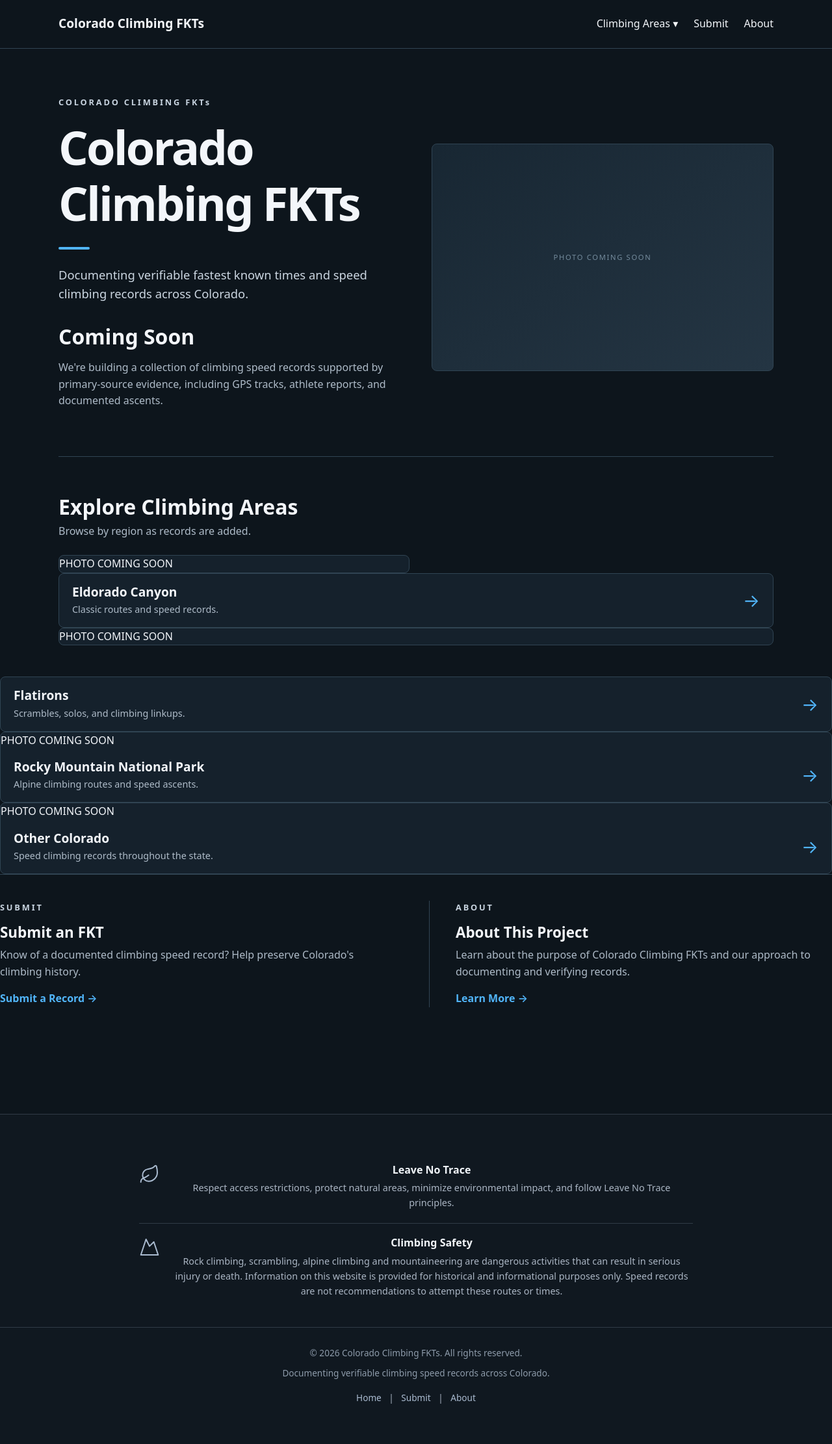
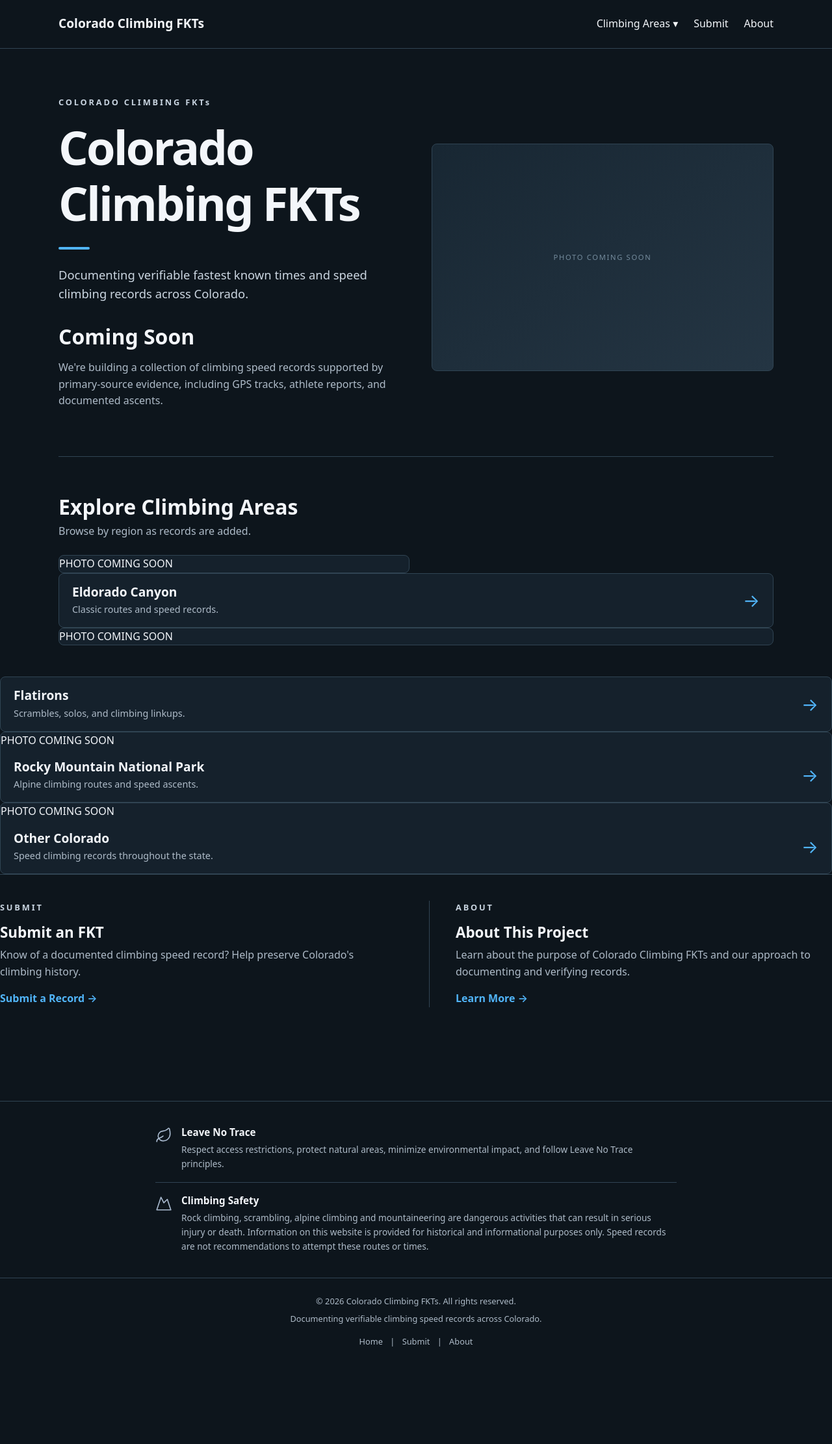
Before and after one commit to ClimbingFKT/climbingfkt.github.io, a Jekyll site: the page built from index.html, in a window 1280 px wide. Shown: the whole page at 65% size. Built offline with Jekyll 4.4.1, drawn with Linux system fonts in a browser that asks for light colours; nearby versions of some CDN libraries; after the commit the page ends 2100 px from its top, so only the background shows below that.

Commit message:
Update style.css

```diff
--- a/assets/css/style.css
+++ b/assets/css/style.css
@@ -16,7 +16,9 @@
   --border: #304453;
 }
 
-/* GLOBAL */
+/* ==========================================
+   GLOBAL
+   ========================================== */
 
 * {
   box-sizing: border-box;
@@ -137,7 +139,9 @@
   color: var(--accent);
 }
 
-/* DROPDOWN */
+/* ==========================================
+   DROPDOWN NAVIGATION
+   ========================================== */
 
 .dropdown {
   position: relative;
@@ -259,7 +263,7 @@
 }
 
 /* ==========================================
-   CLIMBING AREAS
+   CLIMBING AREAS — HOMEPAGE
    ========================================== */
 
 .areas-section {
@@ -294,10 +298,16 @@
   text-decoration: none;
 }
 
-.region-photo {
+/* Homepage region photos */
+
+.region-card .region-photo {
+  width: 100%;
   height: 160px;
+  aspect-ratio: auto;
+  margin: 0;
   border: 0;
   border-bottom: 1px solid var(--border);
+  border-radius: 0;
 }
 
 .region-info {
@@ -325,7 +335,7 @@
 }
 
 /* ==========================================
-   SUBMIT & ABOUT
+   SUBMIT & ABOUT HOMEPAGE LINKS
    ========================================== */
 
 .home-links {
@@ -374,7 +384,9 @@
   margin-bottom: 1.25rem;
 }
 
-/* RECORD TABLES */
+/* ==========================================
+   GENERAL RECORD TABLES
+   ========================================== */
 
 .table-wrapper {
   overflow-x: auto;
@@ -401,7 +413,9 @@
   background: var(--surface);
 }
 
-/* FORMS */
+/* ==========================================
+   FORMS
+   ========================================== */
 
 form {
   max-width: 700px;
@@ -443,7 +457,9 @@
   font-weight: 600;
 }
 
-/* IMAGES */
+/* ==========================================
+   IMAGES
+   ========================================== */
 
 img {
   max-width: 100%;
@@ -460,32 +476,228 @@
 }
 
 /* ==========================================
-   FOOTER
+   REGION PAGES
+   ========================================== */
+
+.region-page {
+  width: 100%;
+  max-width: 1100px;
+  margin: 0 auto;
+  padding: 48px 24px 80px;
+}
+
+.region-header {
+  margin-bottom: 32px;
+}
+
+.region-header h1 {
+  color: var(--text);
+  font-size: clamp(2rem, 5vw, 3rem);
+  font-weight: 600;
+  letter-spacing: -0.03em;
+  line-height: 1.2;
+  margin: 0 0 16px;
+}
+
+.region-header p {
+  color: var(--muted);
+  font-size: 1rem;
+  line-height: 1.7;
+  max-width: 700px;
+  margin: 0;
+}
+
+/* Region page photo space */
+
+.region-page .region-photo {
+  width: 100%;
+  aspect-ratio: 16 / 7;
+  height: auto;
+  background: var(--surface);
+  border: 1px solid var(--border);
+  border-radius: 4px;
+  margin-bottom: 56px;
+  overflow: hidden;
+}
+
+.region-page .region-photo img,
+.region-card .region-photo img {
+  display: block;
+  width: 100%;
+  height: 100%;
+  object-fit: cover;
+}
+
+/* Region records */
+
+.region-records h2 {
+  color: var(--text);
+  font-size: 1.5rem;
+  font-weight: 600;
+  margin: 0 0 12px;
+}
+
+.region-records > p {
+  color: var(--muted);
+  font-size: 0.95rem;
+  line-height: 1.7;
+  margin: 0 0 28px;
+}
+
+/* Region record tables */
+
+.table-scroll {
+  width: 100%;
+  overflow-x: auto;
+}
+
+.records-table {
+  width: 100%;
+  border-collapse: collapse;
+  text-align: left;
+  font-size: 0.9rem;
+}
+
+.records-table th {
+  background: var(--surface);
+  color: var(--muted);
+  font-weight: 600;
+  padding: 14px 16px;
+  border-bottom: 1px solid var(--border);
+  white-space: nowrap;
+}
+
+.records-table td {
+  color: var(--text);
+  padding: 18px 16px;
+  border-bottom: 1px solid var(--border);
+}
+
+.records-table tbody tr:hover {
+  background: var(--surface-hover);
+}
+
+.records-table a {
+  color: var(--text);
+  text-decoration: none;
+}
+
+.records-table a:hover {
+  color: var(--accent);
+  text-decoration: underline;
+}
+
+.records-table .empty-records {
+  color: var(--muted);
+  text-align: center;
+  padding: 36px 16px;
+}
+
+/* ==========================================
+   FOOTER — CLEAN DARK DESIGN
    ========================================== */
 
 .site-footer {
+  margin-top: 40px;
+  padding: 0;
+  background: var(--bg);
   border-top: 1px solid var(--border);
-  background: var(--bg);
-  padding: 2rem 0;
+  color: var(--muted);
+  font-size: 0.9rem;
+  text-align: left;
+}
+
+/* Environmental and Safety Notices */
+
+.footer-notices {
+  max-width: 850px;
+  margin: 0 auto;
+  padding: 20px 24px;
+}
+
+.footer-notice {
+  display: flex;
+  flex-direction: row;
+  align-items: flex-start;
+  gap: 14px;
+  padding: 18px 0;
+  text-align: left;
+}
+
+.footer-notice + .footer-notice {
+  border-top: 1px solid var(--border);
+}
+
+/* Leaf and Mountain Icons */
+
+.footer-notice svg {
+  width: 26px;
+  height: 26px;
+  flex-shrink: 0;
+  margin-top: 1px;
+  color: #aabbd0;
+  stroke-width: 1.5;
+}
+
+.footer-notice > div {
+  flex: 1;
+  min-width: 0;
+}
+
+/* Notice Headings */
+
+.footer-notice h3 {
+  margin: 0 0 5px;
+  color: var(--text);
+  font-size: 0.95rem;
+  font-weight: 600;
+  line-height: 1.3;
+}
+
+/* Notice Descriptions */
+
+.footer-notice p {
+  margin: 0;
   color: var(--muted);
   font-size: 0.85rem;
-  text-align: center;
-}
-
-.site-footer p {
-  margin-bottom: 0.5rem;
-}
-
-.site-footer a {
-  color: var(--muted);
-}
-
-.site-footer a:hover {
-  color: var(--accent);
+  line-height: 1.6;
 }
 
 /* ==========================================
-   MOBILE
+   COPYRIGHT AND FOOTER NAVIGATION
+   ========================================== */
+
+.footer-bottom {
+  border-top: 1px solid var(--border);
+  padding: 26px 20px;
+  text-align: center;
+  font-size: 0.8rem;
+}
+
+.footer-bottom p {
+  margin: 0 0 8px;
+  color: var(--muted);
+  line-height: 1.5;
+}
+
+.footer-bottom nav {
+  margin-top: 14px;
+}
+
+.footer-bottom a {
+  color: var(--muted);
+  text-decoration: none;
+  padding: 0 8px;
+  transition: color 0.2s ease;
+}
+
+.footer-bottom a:hover {
+  color: var(--accent);
+  text-decoration: underline;
+}
+
+/* ==========================================
+   MOBILE LAYOUT
    ========================================== */
 
 @media (max-width: 768px) {
@@ -524,7 +736,7 @@
     grid-template-columns: 1fr;
   }
 
-  .region-photo {
+  .region-card .region-photo {
     height: 170px;
   }
 
@@ -545,173 +757,16 @@
 }
 
 /* ==========================================
-   ACCESSIBILITY
+   MOBILE REGION PAGES
    ========================================== */
 
-:focus-visible {
-  outline: 2px solid var(--accent);
-  outline-offset: 3px;
-}
+@media (max-width: 640px) {
 
-@media (prefers-reduced-motion: reduce) {
-  html {
-    scroll-behavior: auto;
-  }
-
-  .region-card {
-    transition: none;
-  }
-}
-
-
-/* Footer Disclaimers */
-
-.site-disclaimer {
-  max-width: 850px;
-  margin: 2rem auto 0;
-  padding-top: 1.5rem;
-  border-top: 1px solid var(--border);
-  text-align: left;
-  font-size: 0.8rem;
-  line-height: 1.6;
-  color: var(--muted);
-}
-
-.site-disclaimer p {
-  margin-bottom: 0.75rem;
-}
-
-.site-disclaimer strong {
-  color: var(--text);
-}
-
-
-
-
-/* ==========================================
-   REGION PAGES
-   ========================================== */
-
-.region-page {
-  width: 100%;
-  max-width: 1100px;
-  margin: 0 auto;
-  padding: 48px 24px 80px;
-}
-
-/* Header */
-
-.region-header {
-  margin-bottom: 32px;
-}
-
-.region-header h1 {
-  color: #f5f5f5;
-  font-size: clamp(2rem, 5vw, 3rem);
-  font-weight: 600;
-  letter-spacing: -0.03em;
-  line-height: 1.2;
-  margin: 0 0 16px;
-}
-
-.region-header p {
-  color: #a3a3a3;
-  font-size: 1rem;
-  line-height: 1.7;
-  max-width: 700px;
-  margin: 0;
-}
-
-/* Reserved photo space */
-
-.region-photo {
-  width: 100%;
-  aspect-ratio: 16 / 7;
-  background: #181818;
-  border: 1px solid #292929;
-  border-radius: 4px;
-  margin-bottom: 56px;
-  overflow: hidden;
-}
-
-.region-photo img {
-  display: block;
-  width: 100%;
-  height: 100%;
-  object-fit: cover;
-}
-
-/* Records */
-
-.region-records h2 {
-  color: #f5f5f5;
-  font-size: 1.5rem;
-  font-weight: 600;
-  margin: 0 0 12px;
-}
-
-.region-records > p {
-  color: #a3a3a3;
-  font-size: 0.95rem;
-  line-height: 1.7;
-  margin: 0 0 28px;
-}
-
-/* Table */
-
-.table-scroll {
-  width: 100%;
-  overflow-x: auto;
-}
-
-.records-table {
-  width: 100%;
-  border-collapse: collapse;
-  text-align: left;
-  font-size: 0.9rem;
-}
-
-.records-table th {
-  color: #a3a3a3;
-  font-weight: 600;
-  padding: 14px 16px;
-  border-bottom: 1px solid #444;
-  white-space: nowrap;
-}
-
-.records-table td {
-  color: #e5e5e5;
-  padding: 18px 16px;
-  border-bottom: 1px solid #292929;
-}
-
-.records-table tbody tr:hover {
-  background: #1a1a1a;
-}
-
-.records-table a {
-  color: #f5f5f5;
-  text-decoration: none;
-}
-
-.records-table a:hover {
-  text-decoration: underline;
-}
-
-.records-table .empty-records {
-  color: #888;
-  text-align: center;
-  padding: 36px 16px;
-}
-
-/* Mobile */
-
-@media (max-width: 640px) {
   .region-page {
     padding: 32px 16px 56px;
   }
 
-  .region-photo {
+  .region-page .region-photo {
     aspect-ratio: 16 / 9;
     margin-bottom: 40px;
   }
@@ -726,142 +781,69 @@
   }
 }
 
-
-/* =========================================
-   FOOTER
-   ========================================= */
-
-.site-footer {
-  margin-top: 60px;
-  background: #101820;
-  border-top: 1px solid #303b46;
-  color: #aab5c3;
-}
-
-/* Environmental and Safety Notices */
-
-.footer-notices {
-  max-width: 900px;
-  margin: 0 auto;
-  padding: 24px 24px;
-}
-
-.footer-notice {
-  display: flex;
-  align-items: flex-start;
-  gap: 16px;
-  padding: 20px 0;
-}
-
-.footer-notice + .footer-notice {
-  border-top: 1px solid #303b46;
-}
-
-/* Leaf and Mountain Icons */
-
-.footer-notice svg {
-  width: 32px;
-  height: 32px;
-  flex-shrink: 0;
-  color: #aabbd0;
-  stroke-width: 1.5;
-}
-
-/* Notice Headings */
-
-.footer-notice h3 {
-  color: #f1f5f9;
-  font-size: 1rem;
-  font-weight: 600;
-  margin: 0 0 6px;
-}
-
-/* Notice Descriptions */
-
-.footer-notice p {
-  color: #aab5c3;
-  font-size: 0.9rem;
-  line-height: 1.6;
-  margin: 0;
-}
-
-/* =========================================
-   COPYRIGHT AND FOOTER NAVIGATION
-   ========================================= */
-
-.footer-bottom {
-  border-top: 1px solid #303b46;
-  text-align: center;
-  padding: 28px 20px;
-  font-size: 0.85rem;
-}
-
-.footer-bottom p {
-  color: #8d9baa;
-  margin: 0 0 10px;
-  line-height: 1.6;
-}
-
-.footer-bottom nav {
-  margin-top: 16px;
-}
-
-.footer-bottom a {
-  color: #aabbd0;
-  text-decoration: none;
-  padding: 0 8px;
-  transition: color 0.2s ease;
-}
-
-.footer-bottom a:hover {
-  color: #ffffff;
-  text-decoration: underline;
-}
-
-/* =========================================
+/* ==========================================
    MOBILE FOOTER
-   ========================================= */
+   ========================================== */
 
 @media (max-width: 600px) {
 
   .site-footer {
-    margin-top: 40px;
+    margin-top: 32px;
   }
 
   .footer-notices {
-    padding: 16px 20px;
+    padding: 12px 20px;
   }
 
   .footer-notice {
-    display: flex;
     flex-direction: row;
     align-items: flex-start;
+    gap: 12px;
+    padding: 16px 0;
     text-align: left;
-    gap: 14px;
-    padding: 18px 0;
   }
 
   .footer-notice svg {
-    width: 28px;
-    height: 28px;
+    width: 24px;
+    height: 24px;
   }
 
   .footer-notice h3 {
-    font-size: 0.95rem;
-    margin-bottom: 6px;
+    font-size: 0.9rem;
+    margin-bottom: 4px;
   }
 
   .footer-notice p {
-    font-size: 0.85rem;
-    line-height: 1.6;
+    font-size: 0.82rem;
+    line-height: 1.55;
   }
 
   .footer-bottom {
-    padding: 24px 16px;
+    padding: 22px 16px;
   }
 
   .footer-bottom nav {
-    margin-top: 14px;
+    margin-top: 12px;
+  }
+}
+
+/* ==========================================
+   ACCESSIBILITY
+   ========================================== */
+
+:focus-visible {
+  outline: 2px solid var(--accent);
+  outline-offset: 3px;
+}
+
+@media (prefers-reduced-motion: reduce) {
+
+  html {
+    scroll-behavior: auto;
   }
 
+  .region-card,
+  .footer-bottom a {
+    transition: none;
+  }
 }
```
